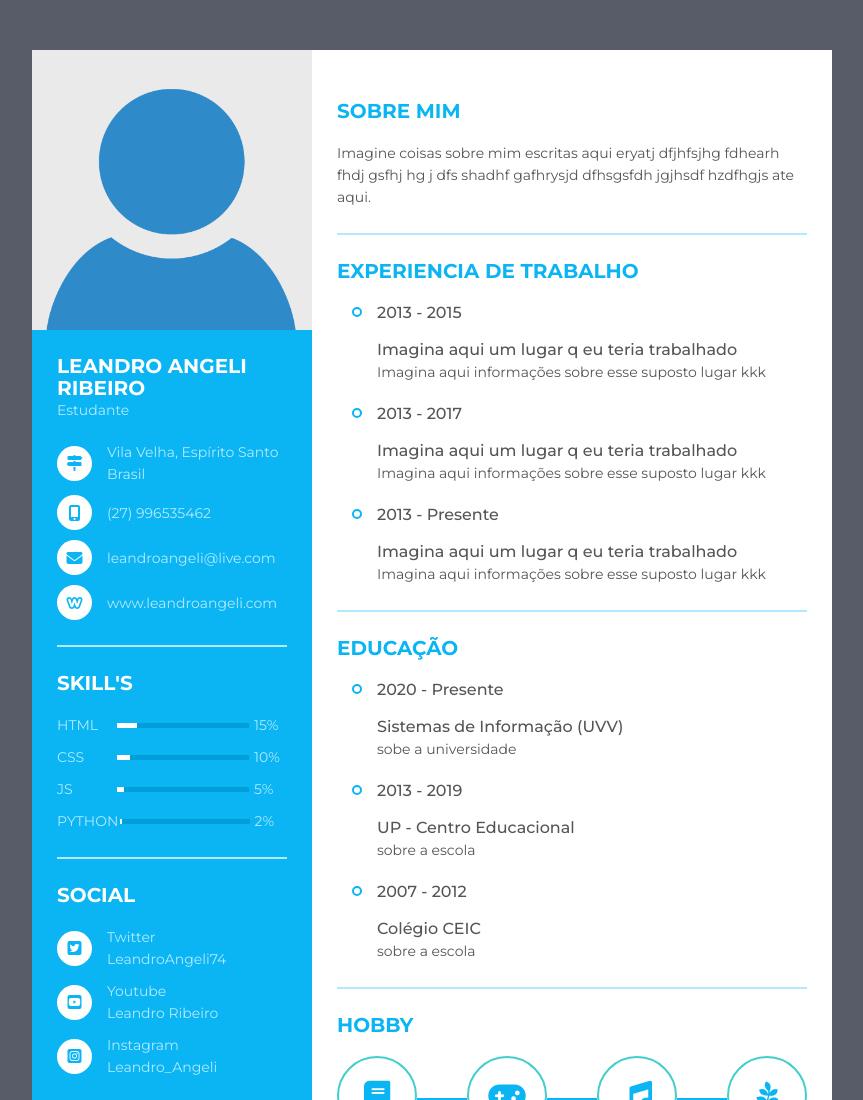
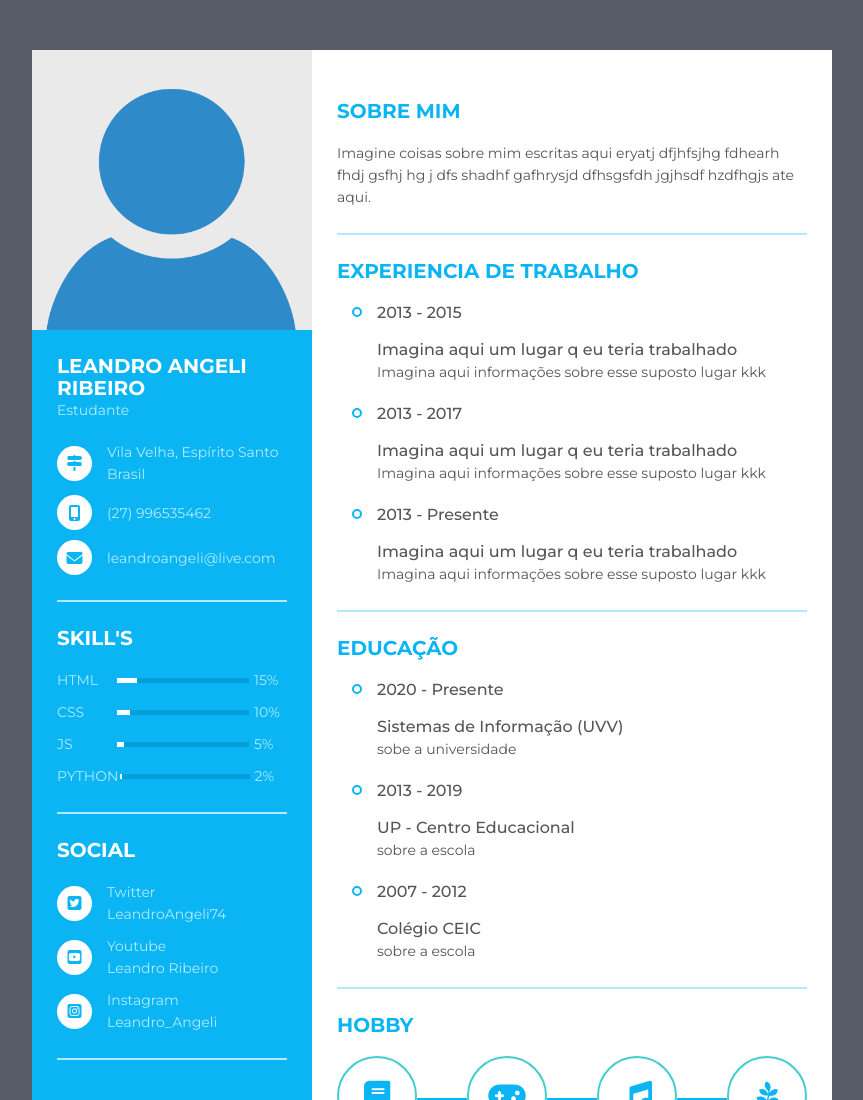
Before and after one commit to Leandrin0712/Curriculo, a plain HTML site: page index.html in a window 1280 px wide. Shown: the top 1100 px of the page, without its empty margins (208-1071 px from the left). Drawn offline with Linux system fonts and the light colour scheme.

Commit message:
tirei o site

```diff
--- a/index.html
+++ b/index.html
@@ -36,12 +36,6 @@
 						<div class="icon"><i class="fas fa-envelope"></i></div>
 						<div class="data">
 							leandroangeli@live.com
-						</div>
-					</li>
-					<li>
-						<div class="icon"><i class="fab fa-weebly"></i></div>
-						<div class="data">
-							www.leandroangeli.com
 						</div>
 					</li>
 				</ul>
```
